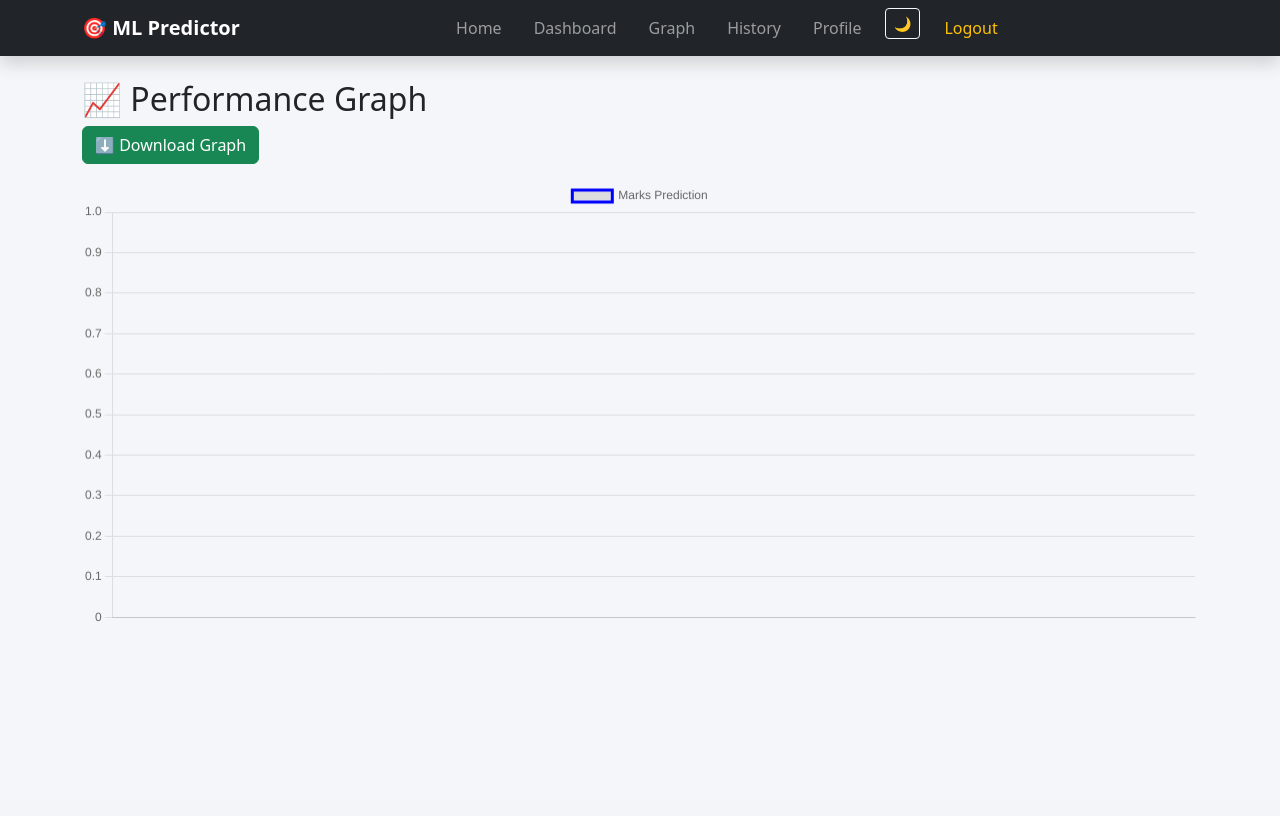
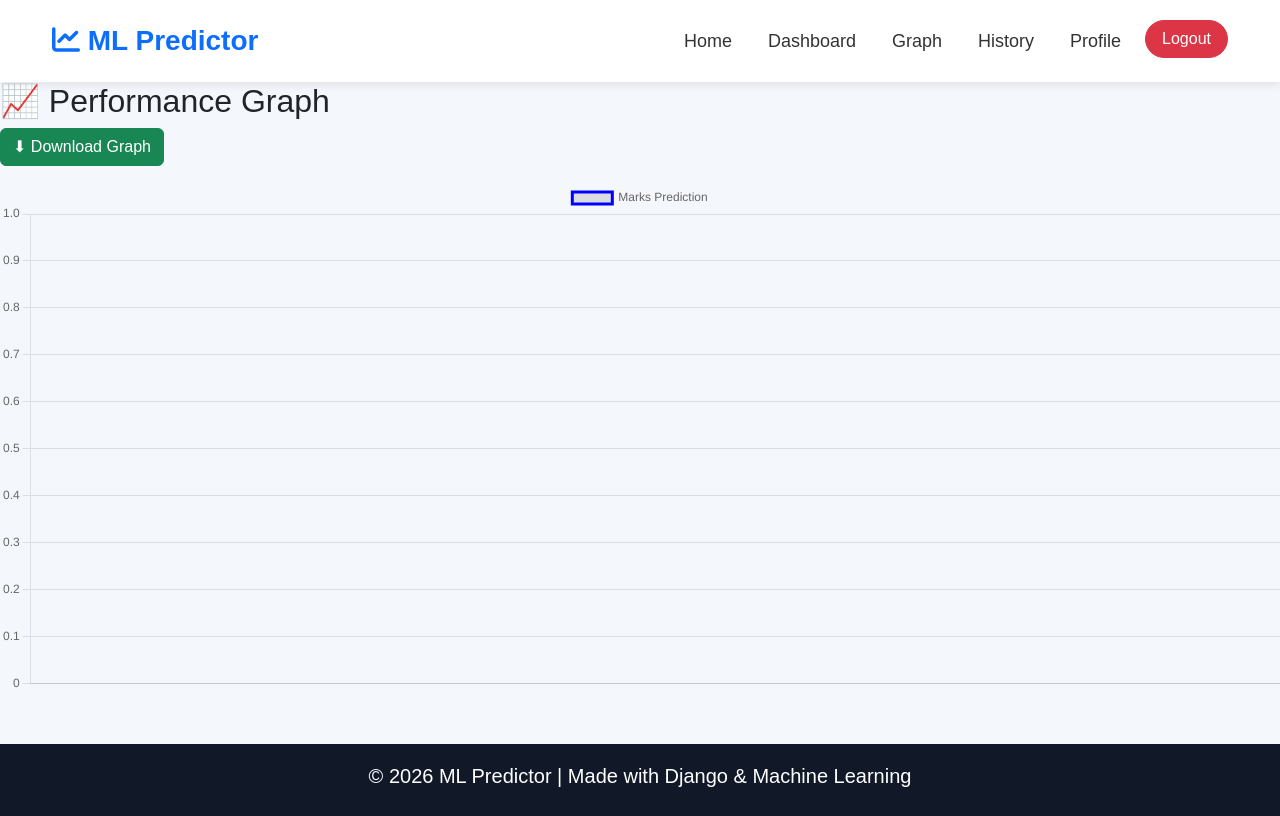
Before and after one commit to yashvasoya897-art/student-performance-ml, a Django app: page /graph/ in a window 1280 px wide. Before the commit the page ends 622 px from the top, so only its background shows below. Run offline with Django 5.2, Linux system fonts and the light colour scheme; the visitor is signed in with stand-in values (Sample User, id 1); data that the repository does not hold is empty; parts of the project's set-up code (start-up, migrations or seed data) failed here and were passed over; some libraries are stand-ins or nearby versions.

Commit message:
Update base.html

```diff
--- a/predictor/templates/base.html
+++ b/predictor/templates/base.html
@@ -1,55 +1,132 @@
+{% load static %}
 <!DOCTYPE html>
-<html>
+<html lang="en">
 <head>
-    <title>ML Project</title>
+    <meta charset="UTF-8">
+    <meta name="viewport" content="width=device-width, initial-scale=1.0">
+    <title>ML Predictor</title>
 
-    <meta name="google-site-verification" content="he0cIC2rWEAbzJG-R22ina-KOjy8Q0nn8kIWR4sf5Nc" />
+    <!-- Bootstrap -->
+    <link href="https://cdn.jsdelivr.net/npm/bootstrap@5.3.3/dist/css/bootstrap.min.css" rel="stylesheet">
 
-    <link href="https://cdn.jsdelivr.net/npm/bootstrap@5.3.0/dist/css/bootstrap.min.css" rel="stylesheet">
+    <!-- Font Awesome -->
+    <link rel="stylesheet"
+        href="https://cdnjs.cloudflare.com/ajax/libs/font-awesome/6.5.1/css/all.min.css">
 
     <style>
-        body.dark-mode {
-            background-color: #121212 !important;
-            color: white !important;
+
+        body{
+            background:#f4f7fc;
+            font-family: Arial, sans-serif;
         }
 
-        .dark-mode .card {
-            background-color: #1e1e1e;
-            color: white;
+        .navbar{
+            background: white;
+            padding: 15px 40px;
+            box-shadow: 0 2px 10px rgba(0,0,0,0.1);
         }
 
-        .dark-mode .navbar {
-            background-color: #000 !important;
+        .navbar-brand{
+            font-size: 28px;
+            font-weight: bold;
+            color:#0d6efd !important;
         }
 
-        .dark-mode .nav-link {
-            color: #fff !important;
+        .nav-link{
+            font-size:18px;
+            margin-left:20px;
+            color:#333 !important;
+            transition:0.3s;
         }
+
+        .nav-link:hover{
+            color:#0d6efd !important;
+        }
+
+        .logout-btn{
+            background:#0d6efd;
+            color:white !important;
+            padding:8px 18px;
+            border-radius:8px;
+        }
+
+        .hero{
+            height:90vh;
+            background:
+                linear-gradient(rgba(0,0,0,0.45), rgba(0,0,0,0.45)),
+                url('https://images.unsplash.com/photo-1561361513-2d000a50f0dc?q=80&w=1600&auto=format&fit=crop');
+            background-size:cover;
+            background-position:center;
+            display:flex;
+            align-items:center;
+            color:white;
+        }
+
+        .hero-content{
+            max-width:600px;
+            margin-left:70px;
+        }
+
+        .hero h1{
+            font-size:60px;
+            font-weight:bold;
+        }
+
+        .hero p{
+            font-size:22px;
+            margin-top:20px;
+        }
+
+        .main-btn{
+            background:#0d6efd;
+            color:white;
+            padding:14px 30px;
+            border:none;
+            border-radius:10px;
+            font-size:20px;
+            margin-top:20px;
+            transition:0.3s;
+        }
+
+        .main-btn:hover{
+            background:#084298;
+        }
+
+        footer{
+            background:#111827;
+            color:white;
+            text-align:center;
+            padding:20px;
+            margin-top:50px;
+        }
+
     </style>
+
 </head>
+<body>
 
-<body id="body" style="background:#f4f6f9;">
+    <!-- Navbar -->
 
-<!-- NAVBAR -->
-<nav class="navbar navbar-expand-lg navbar-dark bg-dark shadow">
-    <div class="container">
+    <nav class="navbar navbar-expand-lg">
+        <div class="container-fluid">
 
-        <a class="navbar-brand fw-bold" href="/home/">
-            🎯 ML Predictor
-        </a>
+            <a class="navbar-brand" href="#">
+                <i class="fa-solid fa-chart-line"></i> ML Predictor
+            </a>
 
-        <button class="navbar-toggler" type="button" data-bs-toggle="collapse" data-bs-target="#navbarNav">
-            <span class="navbar-toggler-icon"></span>
-        </button>
+            <button class="navbar-toggler" type="button" data-bs-toggle="collapse"
+                data-bs-target="#navbarNav">
 
-        <div class="collapse navbar-collapse justify-content-center" id="navbarNav">
+                <span class="navbar-toggler-icon"></span>
 
-            <ul class="navbar-nav gap-3">
+            </button>
 
-                {% if request.user.is_authenticated %}
+            <div class="collapse navbar-collapse justify-content-end" id="navbarNav">
+
+                <ul class="navbar-nav">
 
                     <li class="nav-item">
-                        <a class="nav-link" href="/home/">Home</a>
+                        <a class="nav-link" href="/">Home</a>
                     </li>
 
                     <li class="nav-item">
@@ -68,75 +145,39 @@
                         <a class="nav-link" href="/profile/">Profile</a>
                     </li>
 
-                    <!-- DARK MODE -->
-                    <li class="nav-item">
-                        <button onclick="toggleDarkMode()" class="btn btn-sm btn-outline-light">
-                            🌙
-                        </button>
+                    <li class="nav-item ms-3">
+
+                        <form action="/accounts/logout/" method="POST">
+                            {% csrf_token %}
+
+                            <button type="submit"
+                                class="btn btn-danger rounded-pill px-3">
+
+                                Logout
+
+                            </button>
+                        </form>
+
                     </li>
 
-                    <!-- LOGOUT -->
-                    <li class="nav-item">
-                        <a class="nav-link text-warning" href="{% url 'logout' %}">
-                            Logout
-                        </a>
-                    </li>
+                </ul>
 
-                {% else %}
-
-                    <!-- LOGIN / REGISTER -->
-                    <li class="nav-item">
-                        <a class="nav-link" href="{% url 'login' %}">Login</a>
-                    </li>
-
-                    <li class="nav-item">
-                        <a class="nav-link" href="{% url 'register' %}">Register</a>
-                    </li>
-
-                {% endif %}
-
-            </ul>
+            </div>
 
         </div>
-    </div>
-</nav>
+    </nav>
 
-<!-- CONTENT -->
-<div class="container mt-4">
 
-    {% if messages %}
-        {% for message in messages %}
-            <div class="alert alert-warning">
-                {{ message }}
-            </div>
-        {% endfor %}
-    {% endif %}
+    {% block content %}
+    {% endblock %}
 
-    {% block content %}{% endblock %}
 
-</div>
+    <footer>
+        <h5>© 2026 ML Predictor | Made with Django & Machine Learning</h5>
+    </footer>
 
-<!-- DARK MODE SCRIPT -->
-<script>
-function toggleDarkMode() {
-    let body = document.getElementById("body");
-    body.classList.toggle("dark-mode");
 
-    if (body.classList.contains("dark-mode")) {
-        localStorage.setItem("theme", "dark");
-    } else {
-        localStorage.setItem("theme", "light");
-    }
-}
-
-window.onload = function () {
-    if (localStorage.getItem("theme") === "dark") {
-        document.getElementById("body").classList.add("dark-mode");
-    }
-}
-</script>
-
-<script src="https://cdn.jsdelivr.net/npm/bootstrap@5.3.0/dist/js/bootstrap.bundle.min.js"></script>
+    <script src="https://cdn.jsdelivr.net/npm/bootstrap@5.3.3/dist/js/bootstrap.bundle.min.js"></script>
 
 </body>
 </html>
```
